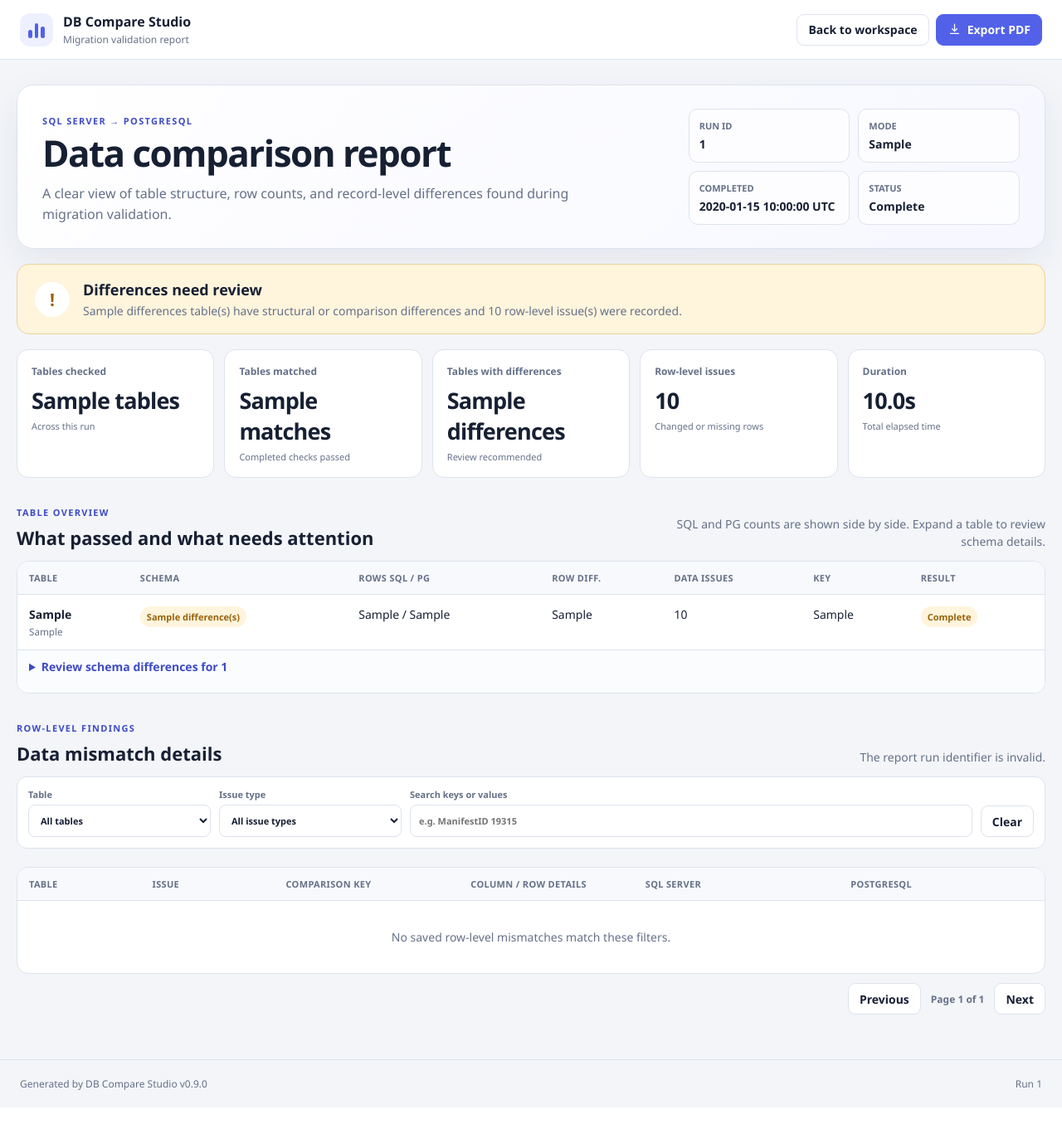
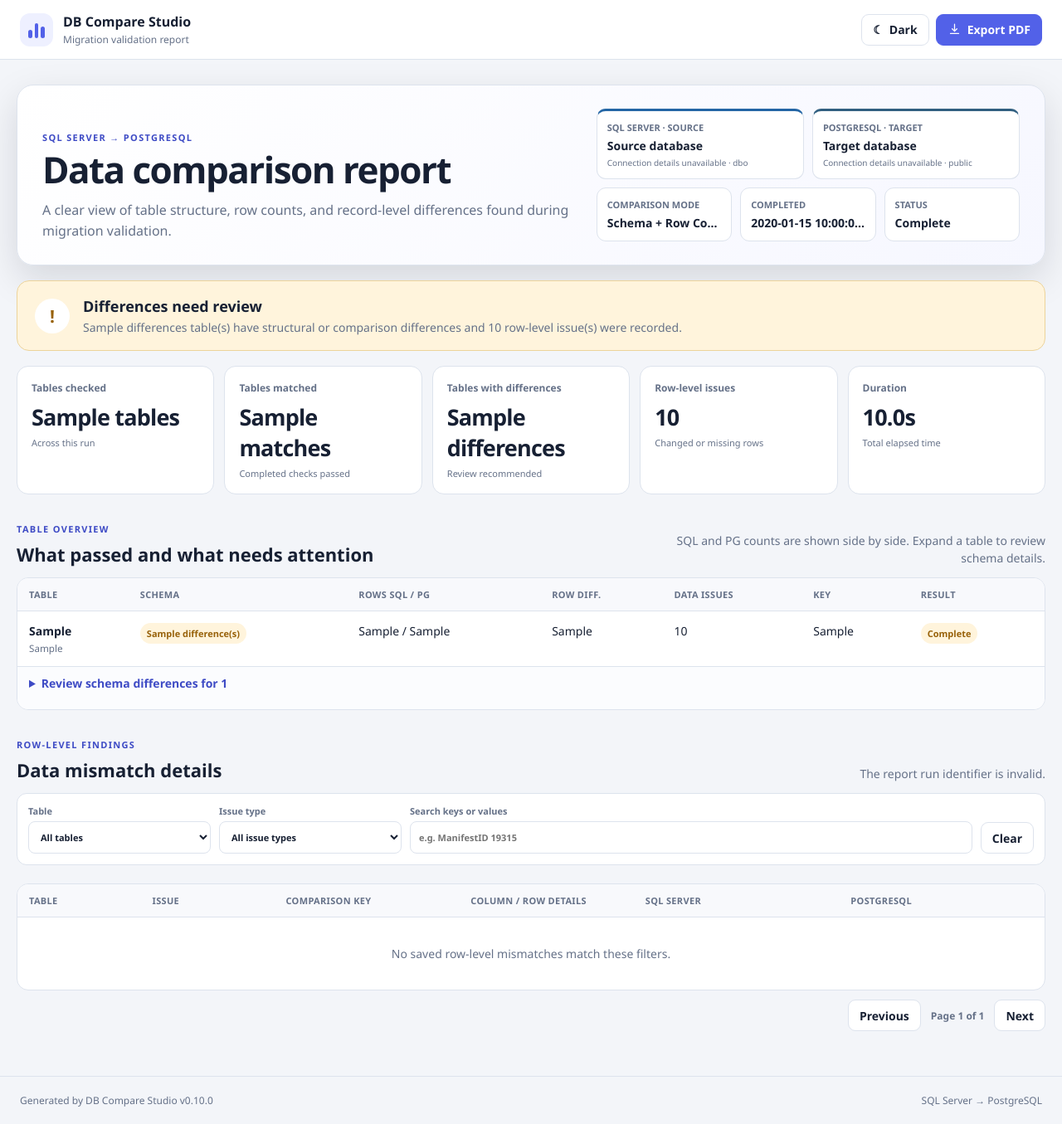
Before and after one commit to karthikeyaguptha/DBDataCompare, a Flask app: template templates/dashboard.html in a window 1280 px wide. Shown: the whole page at 83% size. Before the commit the page ends 1314 px from the top, so only its background shows below. Run offline with Flask 3, Linux system fonts and the light colour scheme; the template is opened without the code that fills it: most values are stand-ins (such as "Sample title", 1, 10 or a date in 2020); lists and menus that the app fills with data are empty.

Commit message:
feat: refine dashboard metadata, layout, and theme export

```diff
--- a/db_compare/web.py
+++ b/db_compare/web.py
@@ -51,7 +51,7 @@
         {
             "application": "DB Compare Studio",
             "status": "ready",
-            "phase": "v0.9.0-comparison-dashboard",
+            "phase": "v0.10.0-dashboard-refinement",
         }
     )
 
--- a/static/css/dashboard.css
+++ b/static/css/dashboard.css
@@ -14,7 +14,45 @@
     --warning-soft: #fff4dc;
     --danger: #bd3f4c;
     --danger-soft: #ffedef;
+    --header: rgba(255,255,255,.96);
+    --hero-start: #ffffff;
+    --hero-end: #f6f7ff;
+    --table-head: #f8f9fc;
+    --detail-surface: #fbfcfe;
+    --input: #ffffff;
+    --sql-soft: #eaf3ff;
+    --sql-ink: #2466a5;
+    --pg-soft: #eaf2f7;
+    --pg-ink: #315f80;
     font-family: "Segoe UI", system-ui, sans-serif;
+}
+
+:root[data-theme="dark"] {
+    color-scheme: dark;
+    --canvas: #10131b;
+    --surface: #171b25;
+    --ink: #eef2fa;
+    --muted: #aeb9ca;
+    --line: #303747;
+    --primary: #8b96ff;
+    --primary-dark: #a7afff;
+    --primary-soft: #252b50;
+    --success: #54d3a3;
+    --success-soft: #17372d;
+    --warning: #efbd62;
+    --warning-soft: #3b2d14;
+    --danger: #ff8490;
+    --danger-soft: #431f27;
+    --header: rgba(23,27,37,.96);
+    --hero-start: #191e29;
+    --hero-end: #202641;
+    --table-head: #1d222e;
+    --detail-surface: #141923;
+    --input: #121722;
+    --sql-soft: #172c40;
+    --sql-ink: #75b9f7;
+    --pg-soft: #1a2a38;
+    --pg-ink: #84b8dd;
 }
 
 * { box-sizing: border-box; }
@@ -23,7 +61,7 @@
 .report-header {
     position: sticky; z-index: 10; top: 0; display: flex; align-items: center;
     justify-content: space-between; min-height: 72px; padding: 12px max(24px, calc((100vw - 1280px) / 2));
-    border-bottom: 1px solid var(--line); background: rgba(255,255,255,.96); backdrop-filter: blur(12px);
+    border-bottom: 1px solid var(--line); background: var(--header); backdrop-filter: blur(12px);
 }
 .report-brand { display: flex; align-items: center; gap: 12px; color: inherit; text-decoration: none; }
 .report-brand strong, .report-brand small { display: block; }
@@ -39,14 +77,18 @@
 .button:disabled { cursor: wait; opacity: .65; }
 .button svg { width: 17px; height: 17px; fill: none; stroke: currentColor; stroke-linecap: round; stroke-linejoin: round; stroke-width: 1.8; }
 .report-page { width: min(1280px, calc(100% - 40px)); margin: 30px auto 54px; }
-.report-hero { display: grid; grid-template-columns: minmax(0, 1.5fr) minmax(360px, .8fr); gap: 30px; align-items: end; padding: 28px 30px; border: 1px solid var(--line); border-radius: 20px; background: linear-gradient(135deg, #fff 0%, #f6f7ff 100%); box-shadow: 0 16px 45px rgba(35,45,80,.07); }
+.report-hero { display: grid; grid-template-columns: minmax(0, 1.25fr) minmax(480px, 1fr); gap: 30px; align-items: end; padding: 28px 30px; border: 1px solid var(--line); border-radius: 20px; background: linear-gradient(135deg, var(--hero-start) 0%, var(--hero-end) 100%); box-shadow: 0 16px 45px rgba(10,15,30,.13); }
 .eyebrow { margin: 0 0 8px; color: var(--primary-dark); font-size: 11px; font-weight: 800; letter-spacing: .12em; text-transform: uppercase; }
 h1 { margin: 0; font-size: clamp(28px, 4vw, 44px); line-height: 1.08; letter-spacing: -.035em; }
 .hero-copy { max-width: 700px; margin: 13px 0 0; color: var(--muted); font-size: 16px; line-height: 1.55; }
-.run-meta { display: grid; grid-template-columns: repeat(2, 1fr); gap: 10px; margin: 0; }
-.run-meta div { min-width: 0; padding: 12px; border: 1px solid var(--line); border-radius: 11px; background: rgba(255,255,255,.72); }
+.run-meta { display: grid; grid-template-columns: repeat(6, 1fr); gap: 10px; margin: 0; }
+.run-meta div { grid-column: span 2; min-width: 0; padding: 12px; border: 1px solid var(--line); border-radius: 11px; background: var(--surface); }
+.run-meta .connection-meta { grid-column: span 3; border-top-width: 3px; }
+.connection-meta.sql-meta { border-top-color: var(--sql-ink); }
+.connection-meta.pg-meta { border-top-color: var(--pg-ink); }
 .run-meta dt { color: var(--muted); font-size: 11px; font-weight: 700; text-transform: uppercase; }
 .run-meta dd { margin: 5px 0 0; overflow: hidden; text-overflow: ellipsis; font-weight: 750; white-space: nowrap; }
+.run-meta small { display: block; margin-top: 4px; overflow: hidden; color: var(--muted); font-size: 10px; text-overflow: ellipsis; white-space: nowrap; }
 .verdict { display: flex; align-items: center; gap: 16px; margin-top: 18px; padding: 18px 21px; border: 1px solid; border-radius: 15px; }
 .verdict.has-issues { border-color: #ecd39a; background: var(--warning-soft); }
 .verdict.all-clear { border-color: #a9ddca; background: var(--success-soft); }
@@ -66,7 +108,7 @@
 .section-title > p { max-width: 470px; margin: 0; color: var(--muted); text-align: right; line-height: 1.5; }
 .table-card { overflow: auto; border: 1px solid var(--line); border-radius: 14px; background: var(--surface); }
 table { width: 100%; border-collapse: collapse; }
-th { padding: 12px 14px; border-bottom: 1px solid var(--line); background: #f8f9fc; color: var(--muted); font-size: 11px; letter-spacing: .03em; text-align: left; text-transform: uppercase; }
+th { padding: 12px 14px; border-bottom: 1px solid var(--line); background: var(--table-head); color: var(--muted); font-size: 11px; letter-spacing: .03em; text-align: left; text-transform: uppercase; }
 td { padding: 14px; border-bottom: 1px solid var(--line); vertical-align: top; }
 tbody tr:last-child td { border-bottom: 0; }
 .summary-table td:first-child strong, .summary-table td:first-child small { display: block; }
@@ -75,7 +117,7 @@
 .status.success { background: var(--success-soft); color: var(--success); }
 .status.warning { background: var(--warning-soft); color: var(--warning); }
 .status.danger { background: var(--danger-soft); color: var(--danger); }
-.schema-detail td { padding: 0 14px 12px; background: #fbfcfe; }
+.schema-detail td { padding: 0 14px 12px; background: var(--detail-surface); }
 .schema-detail summary { padding: 10px 0; color: var(--primary-dark); cursor: pointer; font-weight: 750; }
 .schema-grid { display: grid; grid-template-columns: repeat(2,minmax(0,1fr)); gap: 8px; padding-bottom: 8px; }
 .schema-grid article { padding: 10px 12px; border: 1px solid var(--line); border-radius: 9px; background: var(--surface); }
@@ -85,12 +127,12 @@
 .key-warning { color: var(--warning); }
 .filters { display: grid; grid-template-columns: 220px 220px minmax(260px,1fr) auto; gap: 10px; align-items: end; margin-bottom: 11px; padding: 13px; border: 1px solid var(--line); border-radius: 12px; background: var(--surface); }
 .filters label { color: var(--muted); font-size: 11px; font-weight: 750; }
-.filters input, .filters select { width: 100%; min-height: 39px; margin-top: 5px; padding: 8px 10px; border: 1px solid var(--line); border-radius: 8px; background: #fff; color: var(--ink); }
+.filters input, .filters select { width: 100%; min-height: 39px; margin-top: 5px; padding: 8px 10px; border: 1px solid var(--line); border-radius: 8px; background: var(--input); color: var(--ink); }
 .issue-legend { display: flex; flex-wrap: wrap; gap: 7px; margin-bottom: 11px; }
 .legend-item { padding: 6px 9px; border-radius: 999px; background: #eef1f6; color: var(--muted); font-size: 11px; font-weight: 750; }
 .legend-item.different { background: var(--warning-soft); color: var(--warning); }
-.legend-item.sql-only { background: #eaf3ff; color: #2466a5; }
-.legend-item.pg-only { background: #eaf2f7; color: #315f80; }
+.legend-item.sql-only { background: var(--sql-soft); color: var(--sql-ink); }
+.legend-item.pg-only { background: var(--pg-soft); color: var(--pg-ink); }
 .detail-table { min-width: 980px; table-layout: fixed; }
 .detail-table th:nth-child(1) { width: 12%; } .detail-table th:nth-child(2) { width: 13%; } .detail-table th:nth-child(3) { width: 18%; } .detail-table th:nth-child(4) { width: 17%; } .detail-table th:nth-child(5), .detail-table th:nth-child(6) { width: 20%; }
 .detail-table td { overflow-wrap: anywhere; font-size: 12px; line-height: 1.45; }
@@ -112,15 +154,17 @@
 }
 @media (max-width: 560px) {
     .report-header { align-items: flex-start; gap: 12px; }
-    .report-brand small, .report-actions .secondary { display: none; }
+    .report-brand small, .theme-label { display: none; }
     .report-page { width: min(100% - 22px, 1280px); margin-top: 14px; }
     .report-hero { padding: 21px; }
     .run-meta, .metric-grid, .filters, .schema-grid { grid-template-columns: 1fr; }
+    .run-meta div, .run-meta .connection-meta { grid-column: 1; }
 }
 
 @media print {
     @page { size: A4 landscape; margin: 10mm; }
-    body { background: #fff; color: #111827; font-size: 9pt; }
+    html, body { print-color-adjust: exact; -webkit-print-color-adjust: exact; }
+    body { background: var(--canvas); color: var(--ink); font-size: 9pt; }
     .report-header, .report-actions, #mismatchSection, .toast, .report-footer { display: none !important; }
     .report-page { width: 100%; margin: 0; }
     .report-hero { grid-template-columns: 1.25fr .75fr; padding: 12px; border-radius: 8px; box-shadow: none; break-inside: avoid; }
--- a/static/js/dashboard.js
+++ b/static/js/dashboard.js
@@ -15,11 +15,24 @@
     next: document.querySelector("#nextPage"),
     pageStatus: document.querySelector("#pageStatus"),
     exportPdf: document.querySelector("#exportPdf"),
+    themeToggle: document.querySelector("#reportThemeToggle"),
     printBody: document.querySelector("#printBody"),
     printScope: document.querySelector("#printScope"),
     toast: document.querySelector("#dashboardToast"),
 };
 const state = { page: 1, totalPages: 1, timer: null, controller: null, facetsLoaded: false };
+
+function applyTheme(theme, persist = true) {
+    const selected = theme === "dark" ? "dark" : "light";
+    const dark = selected === "dark";
+    document.documentElement.dataset.theme = selected;
+    elements.themeToggle.querySelector(".theme-icon").textContent = dark ? "☀" : "☾";
+    elements.themeToggle.querySelector(".theme-label").textContent = dark ? "Light" : "Dark";
+    elements.themeToggle.setAttribute("aria-label", `Switch to ${dark ? "light" : "dark"} report theme`);
+    if (persist) {
+        try { localStorage.setItem("db-compare-theme", selected); } catch {}
+    }
+}
 
 function valueText(value) {
     if (value === null) return "NULL";
@@ -173,6 +186,9 @@
         loadRows();
     }
 });
+elements.themeToggle.addEventListener("click", () => {
+    applyTheme(document.documentElement.dataset.theme === "dark" ? "light" : "dark");
+});
 
 elements.exportPdf.addEventListener("click", async () => {
     elements.exportPdf.disabled = true;
@@ -200,4 +216,5 @@
     }
 });
 
+applyTheme(document.documentElement.dataset.theme || "light", false);
 loadRows();
--- a/templates/dashboard.html
+++ b/templates/dashboard.html
@@ -3,20 +3,34 @@
 <head>
     <meta charset="utf-8">
     <meta name="viewport" content="width=device-width, initial-scale=1">
-    <meta name="color-scheme" content="light">
+    <meta name="color-scheme" content="light dark">
     <meta name="description" content="Readable SQL Server to PostgreSQL comparison report.">
-    <title>Comparison Report · {{ summary.run_id }}</title>
-    <link rel="stylesheet" href="{{ url_for('static', filename='css/dashboard.css', v='0.9.0') }}">
-    <script src="{{ url_for('static', filename='js/dashboard.js', v='0.9.0') }}" defer></script>
+    <title>Comparison Report</title>
+    <script>
+        (() => {
+            const requested = new URLSearchParams(location.search).get("theme");
+            let saved = "";
+            try { saved = localStorage.getItem("db-compare-theme") || ""; } catch {}
+            const dark = window.matchMedia("(prefers-color-scheme: dark)").matches;
+            const theme = ["light", "dark"].includes(requested) ? requested : (saved || (dark ? "dark" : "light"));
+            document.documentElement.dataset.theme = theme;
+        })();
+    </script>
+    <link rel="stylesheet" href="{{ url_for('static', filename='css/dashboard.css', v='0.10.0') }}">
+    <script src="{{ url_for('static', filename='js/dashboard.js', v='0.10.0') }}" defer></script>
 </head>
 <body data-run-id="{{ summary.run_id }}">
     <header class="report-header">
-        <a class="report-brand" href="{{ url_for('web.index') }}" aria-label="Back to DB Compare Studio">
+        <div class="report-brand">
             <span class="brand-mark" aria-hidden="true"><i></i><i></i><i></i></span>
             <span><strong>DB Compare Studio</strong><small>Migration validation report</small></span>
-        </a>
+        </div>
         <div class="report-actions">
-            <a class="button secondary" href="{{ url_for('web.index') }}">Back to workspace</a>
+            <button class="button theme-button" id="reportThemeToggle" type="button"
+                aria-label="Switch report theme" title="Switch report theme">
+                <span class="theme-icon" aria-hidden="true">☾</span>
+                <span class="theme-label">Dark</span>
+            </button>
             <button class="button primary" id="exportPdf" type="button">
                 <svg viewBox="0 0 24 24" aria-hidden="true">
                     <path d="M12 3v12m0 0 4-4m-4 4-4-4M5 19h14"/>
@@ -33,9 +47,26 @@
                 <h1>Data comparison report</h1>
                 <p class="hero-copy">A clear view of table structure, row counts, and record-level differences found during migration validation.</p>
             </div>
+            {% set connections = summary.connections or {} %}
+            {% set sql = connections.get("sqlserver", {}) %}
+            {% set pg = connections.get("postgres", {}) %}
+            {% set mode_names = {
+                "full": "Schema + Row Count + Data",
+                "schema_and_counts": "Schema + Row Count",
+                "schema_only": "Schema Only"
+            } %}
             <dl class="run-meta">
-                <div><dt>Run ID</dt><dd>{{ summary.run_id }}</dd></div>
-                <div><dt>Mode</dt><dd>{{ summary.comparison_mode.replace("_", " ").title() }}</dd></div>
+                <div class="connection-meta sql-meta">
+                    <dt>SQL Server · Source</dt>
+                    <dd>{{ sql.get("database") or "Source database" }}</dd>
+                    <small>{{ sql.get("server") or "Connection details unavailable" }}{% if sql.get("port") %}:{{ sql.get("port") }}{% endif %} · {{ sql.get("schema") or "dbo" }}</small>
+                </div>
+                <div class="connection-meta pg-meta">
+                    <dt>PostgreSQL · Target</dt>
+                    <dd>{{ pg.get("database") or "Target database" }}</dd>
+                    <small>{{ pg.get("host") or "Connection details unavailable" }}{% if pg.get("port") %}:{{ pg.get("port") }}{% endif %} · {{ pg.get("schema") or "public" }}</small>
+                </div>
+                <div><dt>Comparison mode</dt><dd>{{ mode_names.get(summary.comparison_mode, "Schema + Row Count + Data") }}</dd></div>
                 <div><dt>Completed</dt><dd>{{ summary.completed_at[:19].replace("T", " ") }} UTC</dd></div>
                 <div><dt>Status</dt><dd>{{ summary.status.replace("_", " ").title() }}</dd></div>
             </dl>
@@ -183,8 +214,8 @@
     </main>
 
     <footer class="report-footer">
-        <span>Generated by DB Compare Studio v0.9.0</span>
-        <span>Run {{ summary.run_id }}</span>
+        <span>Generated by DB Compare Studio v0.10.0</span>
+        <span>{{ sql.get("database") or "SQL Server" }} → {{ pg.get("database") or "PostgreSQL" }}</span>
     </footer>
     <div class="toast" id="dashboardToast" role="status" aria-live="polite"></div>
 </body>
```
Also changed, not shown: db_compare/reporting.py (+24 -0 lines), static/css/styles.css (+37 -27 lines), static/js/app.js (+8 -1 lines), templates/index.html (+8 -9 lines), tests/test_reporting_profiles.py (+25 -0 lines), tests/test_web.py (+8 -2 lines), README.md.
